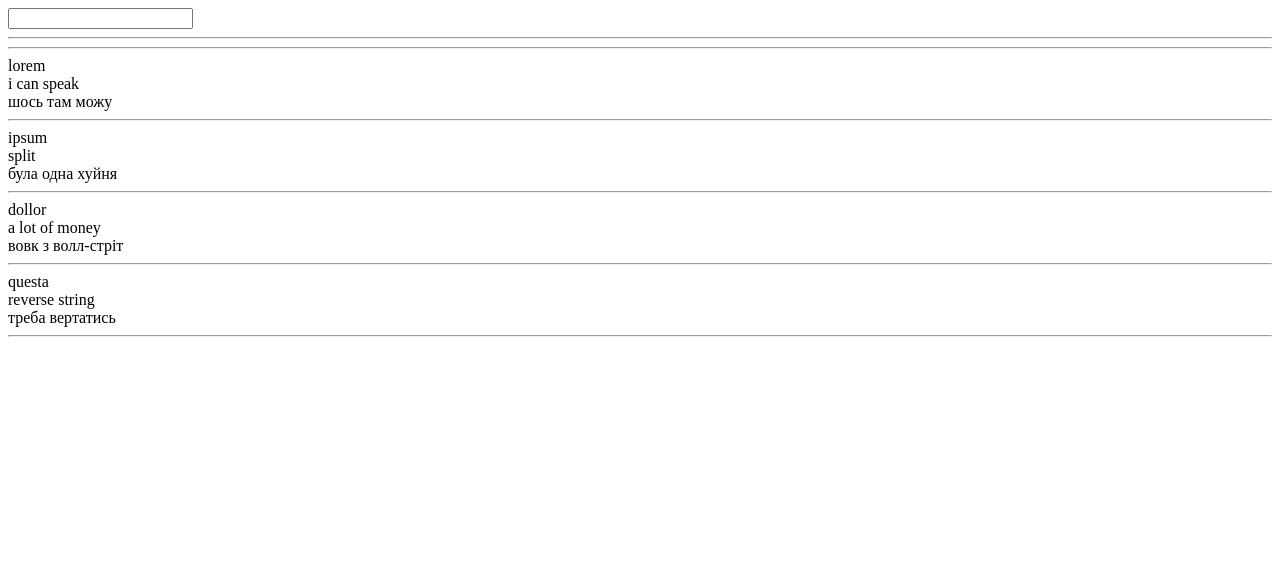
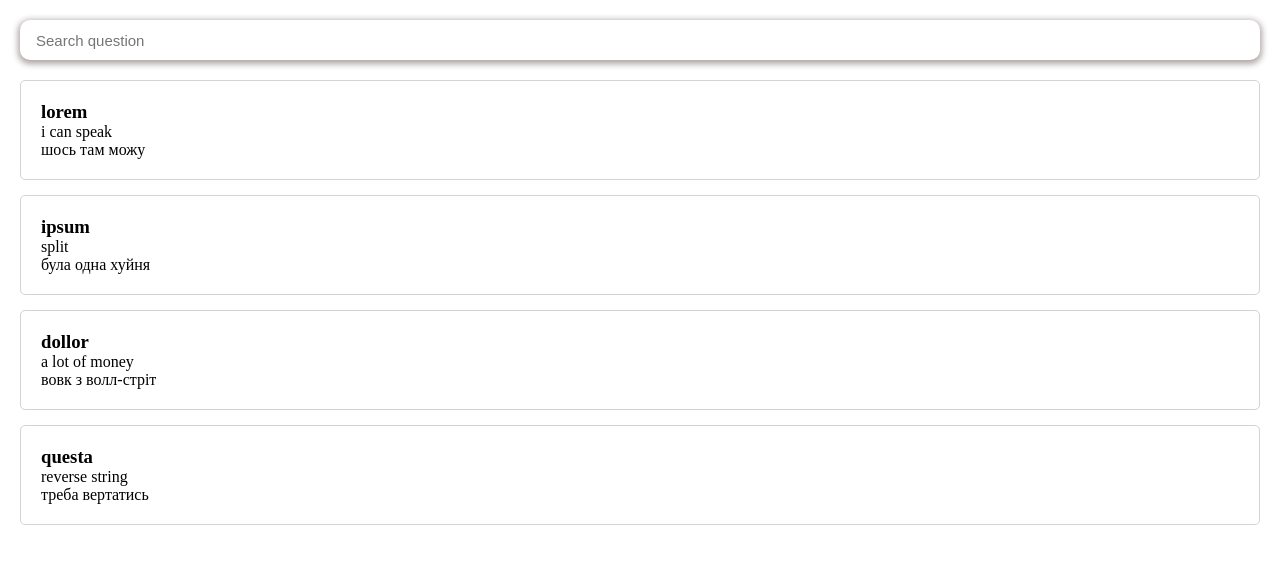
Before and after one commit to VovaYarosh/angular-questions, an Angular app: page / in a window 1280 px wide. Shown: the top 564 px of the page. Built offline with nearby package versions, Linux system fonts and the light colour scheme.

Commit message:
update styles

```diff
--- a/src/app/app.component.html
+++ b/src/app/app.component.html
@@ -1,15 +1,19 @@
-<div>
-  <input type="search" (input)="onSearch($event)"  />
+<div class="wrapper">
+  <div class="search-row">
+    <input
+      type="search"
+      (input)="onSearch($event)"
+      placeholder="Search question"
+      class="search-input"
+    />
+  </div>
+  <div class="list">
+    <ng-container *ngFor="let question of questions | filter: searchText">
+      <div class="list-item">
+        <h3 [innerHtml]="question.title | highlighter: searchText"></h3>
+        <p [innerHtml]="question.english | highlighter: searchText"></p>
+        <p [innerHtml]="question.ukrainian | highlighter: searchText"></p>
+      </div>
+    </ng-container>
+  </div>
 </div>
-<hr>
-<hr>
-
-<ng-container *ngFor="let question of questions | filter: searchText">
-  <div [innerHtml]="question.title | highlighter: searchText">
-  </div>
-  <div [innerHtml]="question.english | highlighter: searchText">
-  </div>
-  <div [innerHtml]="question.ukrainian | highlighter: searchText">
-  </div>
-  <hr>
-</ng-container>
--- a/src/app/app.component.scss
+++ b/src/app/app.component.scss
@@ -2,3 +2,38 @@
   background-color: violet;
   font-weight: bold;
 }
+
+.wrapper {
+  padding: 20px;
+}
+
+.search-input {
+  width: 100%;
+  height: 40px;
+  padding: 0px 16px;
+  font-size: 15px;
+  outline: none;
+  border: none;
+  border-radius: 10px;
+  box-shadow: 0px 2px 6px 2px #afa5a5;
+
+  &::placeholder {
+    font-size: 15px;
+  }
+}
+
+.list {
+  margin-top: 20px;
+  display: flex;
+  flex-direction: column;
+
+  .list-item {
+    margin-top: 15px;
+    border: 1px solid lightgray;
+    padding: 20px;
+    border-radius: 5px;
+    &:first-child {
+      margin-top: 0px;
+    }
+  }
+}
--- a/src/styles.scss
+++ b/src/styles.scss
@@ -1 +1,6 @@
 /* You can add global styles to this file, and also import other style files */
+
+* {
+  margin: 0;
+  padding: 0;
+}
```
